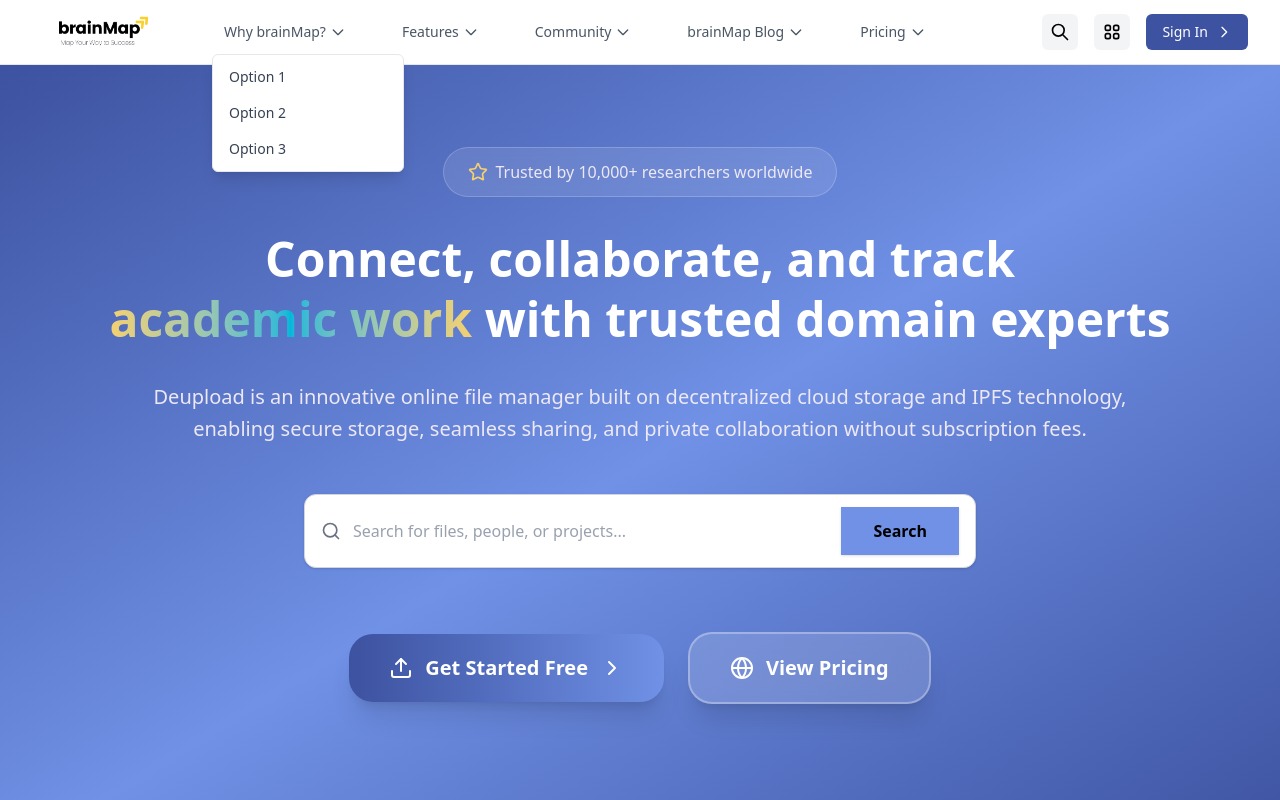
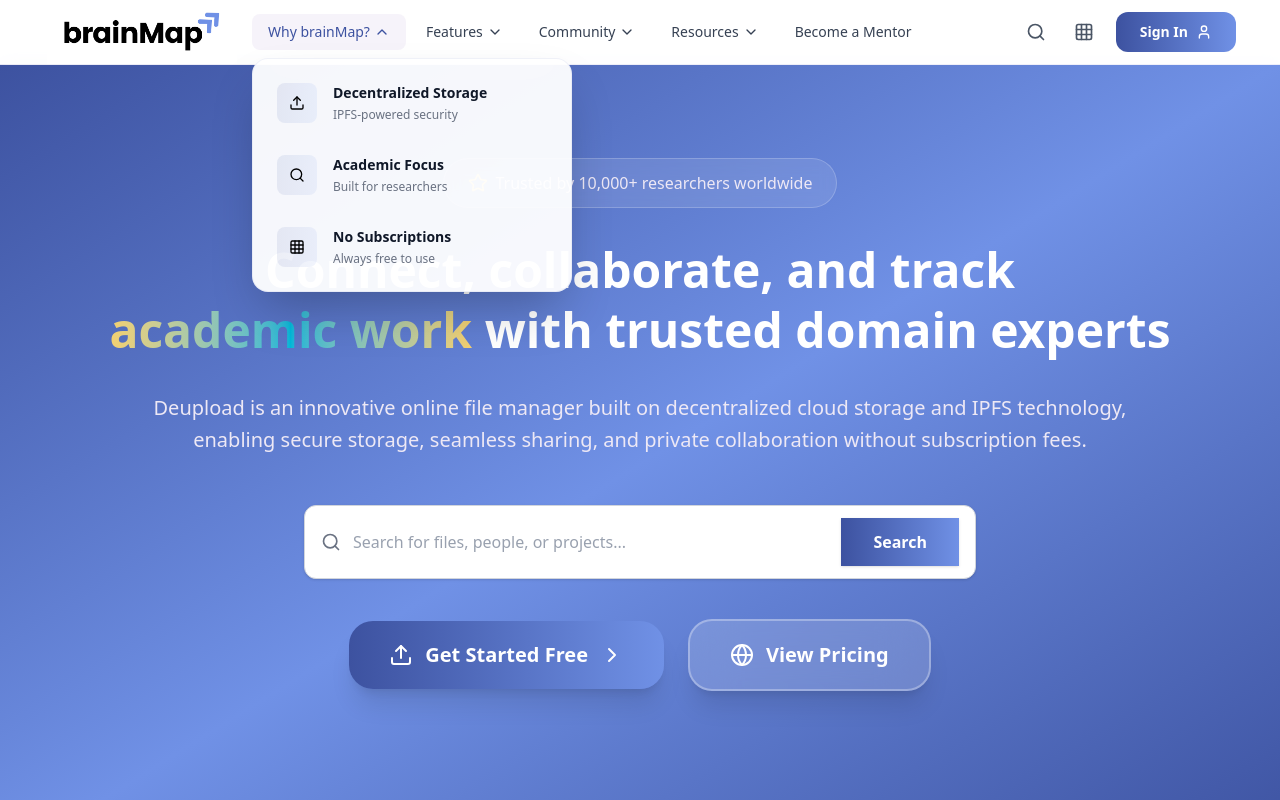
Before and after one commit to sachithdh/brainMap-Frontend, a Next.js app: page / in a window 1280 px wide. Both pictures are taken after a click on the button "Why brainMap?". Shown: the top 800 px of the page. Built offline with nearby package versions, Linux system fonts and the light colour scheme.

Commit message:
Update Navigation bar, search button and log color

```diff
--- a/src/components/DeuploadLanding.tsx
+++ b/src/components/DeuploadLanding.tsx
@@ -48,11 +48,6 @@
           </div>
 
           {/* Enhanced Search Bar */}
-          <div className="mb-16">
-            <form onSubmit={handleSearch} className="max-w-3xl mx-auto">
-              <div className="relative group">
-
-
                  <div className="mb-10">
                     <form onSubmit={handleSearch} className="max-w-2xl mx-auto">
                       <div className="flex items-center border border-gray-300 rounded-xl bg-white px-4 py-3 shadow-sm">
@@ -76,8 +71,8 @@
                         <CustomButton
                           text="Search"
                           type = 'submit'
-                          backgroundColor="bg-secondary"
-                          textColor="text-blck"
+                          backgroundColor="bg-gradient-to-r from-primary to-secondary"
+                          textColor="text-white"
                           hoverBackgroundColor="hover:bg-value1 hover:text-black"
                           onClick={() => handleClick('Get Started')}
                         />
@@ -85,9 +80,7 @@
                     </form>
                   </div>
 
-              </div>
-            </form>
-          </div>
+
 
 
 
--- a/src/components/NavBar.tsx
+++ b/src/components/NavBar.tsx
@@ -1,159 +1,272 @@
 'use client';
 
-import React, { useState } from 'react';
+import React, { useState, useEffect } from 'react';
 import Link from 'next/link';
+import { Upload, Search, Grid3X3, User, ChevronDown, Menu, X, Bell, Settings } from 'lucide-react';
 
 interface NavItem {
   label: string;
   href: string;
   hasDropdown?: boolean;
+  dropdownItems?: Array<{
+    label: string;
+    href: string;
+    description?: string;
+    icon?: React.ReactNode;
+  }>;
 }
-
-// SVG Icons as components
-const ChevronDownIcon = () => (
-  <svg className="ml-1 h-4 w-4" fill="none" stroke="currentColor" viewBox="0 0 24 24">
-    <path strokeLinecap="round" strokeLinejoin="round" strokeWidth={2} d="M19 9l-7 7-7-7" />
-  </svg>
-);
-
-const SearchIcon = () => (
-  <svg className="h-5 w-5" fill="none" stroke="currentColor" viewBox="0 0 24 24">
-    <path strokeLinecap="round" strokeLinejoin="round" strokeWidth={2} d="M21 21l-6-6m2-5a7 7 0 11-14 0 7 7 0 0114 0z" />
-  </svg>
-);
-
-const GridIcon = () => (
-  <svg className="h-5 w-5" fill="none" stroke="currentColor" viewBox="0 0 24 24">
-    <path strokeLinecap="round" strokeLinejoin="round" strokeWidth={2} d="M4 6a2 2 0 012-2h2a2 2 0 012 2v2a2 2 0 01-2 2H6a2 2 0 01-2-2V6zM14 6a2 2 0 012-2h2a2 2 0 012 2v2a2 2 0 01-2 2h-2a2 2 0 01-2-2V6zM4 16a2 2 0 012-2h2a2 2 0 012 2v2a2 2 0 01-2 2H6a2 2 0 01-2-2v-2zM14 16a2 2 0 012-2h2a2 2 0 012 2v2a2 2 0 01-2 2h-2a2 2 0 01-2-2v-2z" />
-  </svg>
-);
-
-const UserIcon = () => (
-  <svg
-  className="ml-2 h-4 w-4"
-  fill="none"
-  stroke="currentColor"
-  strokeWidth={2}
-  viewBox="0 0 24 24"
-  xmlns="http://www.w3.org/2000/svg"
->
-  <path strokeLinecap="round" strokeLinejoin="round" d="M9 5l7 7-7 7" />
-</svg>
-
-
-);
 
 const Navbar: React.FC = () => {
   const [activeDropdown, setActiveDropdown] = useState<string | null>(null);
+  const [isMobileMenuOpen, setIsMobileMenuOpen] = useState(false);
+  const [isScrolled, setIsScrolled] = useState(false);
+
+  // Handle scroll effect
+  useEffect(() => {
+    const handleScroll = () => {
+      setIsScrolled(window.scrollY > 20);
+    };
+    window.addEventListener('scroll', handleScroll);
+    return () => window.removeEventListener('scroll', handleScroll);
+  }, []);
 
   const navItems: NavItem[] = [
-    { label: 'Why brainMap?', href: '/why-brainmap', hasDropdown: true },
-    { label: 'Features', href: '/features', hasDropdown: true },
-    { label: 'Community', href: '/community', hasDropdown: true },
-    { label: 'brainMap Blog', href: '/blog', hasDropdown: true },
-    { label: 'Pricing', href: '/pricing', hasDropdown: true },
+    {
+      label: 'Why brainMap?',
+      href: '/why-brainMap',
+      hasDropdown: true,
+      dropdownItems: [
+        { label: 'Decentralized Storage', href: '/features/decentralized', description: 'IPFS-powered security', icon: <Upload className="w-4 h-4" /> },
+        { label: 'Academic Focus', href: '/features/academic', description: 'Built for researchers', icon: <Search className="w-4 h-4" /> },
+        { label: 'No Subscriptions', href: '/features/free', description: 'Always free to use', icon: <Grid3X3 className="w-4 h-4" /> },
+      ]
+    },
+    {
+      label: 'Features',
+      href: '/features',
+      hasDropdown: true,
+      dropdownItems: [
+        { label: 'File Management', href: '/features/files', description: 'Organize and share files', icon: <Upload className="w-4 h-4" /> },
+        { label: 'Collaboration', href: '/features/collaboration', description: 'Work with experts', icon: <User className="w-4 h-4" /> },
+        { label: 'Privacy Controls', href: '/features/privacy', description: 'Your data, your rules', icon: <Settings className="w-4 h-4" /> },
+      ]
+    },
+    {
+      label: 'Community',
+      href: '/community',
+      hasDropdown: true,
+      dropdownItems: [
+        { label: 'Research Network', href: '/community/network', description: 'Connect with researchers', icon: <User className="w-4 h-4" /> },
+        { label: 'Discussion Forums', href: '/community/forums', description: 'Join conversations', icon: <Bell className="w-4 h-4" /> },
+        { label: 'Success Stories', href: '/community/stories', description: 'See how others use Deupload', icon: <Search className="w-4 h-4" /> },
+      ]
+    },
+    {
+      label: 'Resources',
+      href: '/resources',
+      hasDropdown: true,
+      dropdownItems: [
+        { label: 'Documentation', href: '/docs', description: 'Learn how to use Deupload', icon: <Settings className="w-4 h-4" /> },
+        { label: 'API Reference', href: '/api', description: 'Integrate with your tools', icon: <Grid3X3 className="w-4 h-4" /> },
+        { label: 'Blog', href: '/blog', description: 'Latest updates and insights', icon: <Bell className="w-4 h-4" /> },
+      ]
+    },
+    { label: 'Become a Mentor', href: '/becomementor' },
   ];
 
   const handleDropdownToggle = (label: string) => {
     setActiveDropdown(activeDropdown === label ? null : label);
   };
 
+  const toggleMobileMenu = () => {
+    setIsMobileMenuOpen(!isMobileMenuOpen);
+  };
+
   return (
-    <header className="bg-white border-b border-gray-200 z-10">
-      <nav className="w-full mx-auto px-4 sm:px-6 lg:px-8 flex items-center justify-between ">
-        <div className="flex items-center h-16 ">
+    <>
+      <header className={`fixed top-0 left-0 right-0 z-50 transition-all duration-300 ${
+        isScrolled
+          ? 'bg-white/95 backdrop-blur-xl border-b border-value2/20 shadow-lg'
+          : 'bg-white/80 backdrop-blur-sm border-b border-value3/30'
+      }`}>
+        <nav className="max-w-7xl mx-auto px-4 sm:px-6 lg:px-8">
+          <div className="flex items-center justify-between h-16">
+          <div className='flex'>
             {/* Logo */}
-          <div className=" w-35 h-16  flex items-center justify-center">
-            <Link href="/" className="flex items-center flex-col">
-
-              <img src="/image/BrainMap.png" alt="brainMap.logo" className="w-full h-full" />
+            <div className="flex items-center">
+              <Link href="/" className="flex items-center space-x-3 group">
+                <div className="w-55 h-16 flex items-center justify-center">
+                  <img
+                  src="/image/BrainMap.png"
+                  alt="BrainMap Logo"
+                  className="w-55 h-16 object-contain"
+                  style={{ background: 'transparent' }}
+                  />
+                </div>
 
               </Link>
             </div>
 
-          {/* Navigation Links */}
-          <div className="hidden md:block">
-            <div className="ml-10 flex items-baseline space-x-8">
+            {/* Desktop Navigation */}
+            <div className="hidden lg:flex items-center space-x-1">
               {navItems.map((item) => (
-                <div key={item.label} className="relative">
+                <div key={item.label} className="relative group">
                   <button
                     onClick={() => item.hasDropdown && handleDropdownToggle(item.label)}
-                    className="flex items-center text-gray-600 hover:text-gray-900 px-3 py-2 text-sm font-medium transition-colors duration-200"
+                    className={`flex items-center px-4 py-2 text-sm font-medium rounded-lg transition-all duration-200
+
+                      ${item.label === 'Become a Mentor' ? 'font-bold' : ''}
+
+                      ${
+                      activeDropdown === item.label
+                        ? 'text-primary bg-value3/50'
+                        : 'text-gray-700 hover:text-primary hover:bg-value3/30'
+                    } `}
                   >
                     {item.label}
                     {item.hasDropdown && (
-                      <ChevronDownIcon />
+                      <ChevronDown className={`ml-1 h-4 w-4 transition-transform duration-200 ${
+                        activeDropdown === item.label ? 'rotate-180' : ''
+                      }`} />
                     )}
                   </button>
 
-                  {/* Dropdown Menu */}
+                  {/* Enhanced Dropdown Menu */}
                   {item.hasDropdown && activeDropdown === item.label && (
-                    <div className="absolute top-full left-0 mt-1 w-48 bg-white rounded-md shadow-lg border border-gray-200 z-50">
-                      <div className="py-1">
+                    <div className="absolute top-full left-0 mt-2 w-80 bg-white/95 backdrop-blur-xl rounded-2xl shadow-2xl border border-value2/20 z-50 overflow-hidden">
+                      <div className="p-2">
+                        {item.dropdownItems?.map((dropdownItem, index) => (
                           <Link
-                          href={`${item.href}/option1`}
-                          className="block px-4 py-2 text-sm text-gray-700 hover:bg-gray-50"
+                            key={index}
+                            href={dropdownItem.href}
+                            className="flex items-start p-4 rounded-xl hover:bg-value3/30 transition-all duration-200 group"
+                            onClick={() => setActiveDropdown(null)}
                           >
-                          Option 1
+                            <div className="flex-shrink-0 w-10 h-10 bg-gradient-to-r from-primary/10 to-secondary/10 rounded-lg flex items-center justify-center group-hover:from-primary/20 group-hover:to-secondary/20 transition-all duration-200">
+                              {dropdownItem.icon}
+                            </div>
+                            <div className="ml-4">
+                              <div className="text-sm font-semibold text-gray-900 group-hover:text-primary transition-colors duration-200">
+                                {dropdownItem.label}
+                              </div>
+                              {dropdownItem.description && (
+                                <div className="text-xs text-gray-500 mt-1">
+                                  {dropdownItem.description}
+                                </div>
+                              )}
+                            </div>
                           </Link>
-                        <Link
-                          href={`${item.href}/option2`}
-                          className="block px-4 py-2 text-sm text-gray-700 hover:bg-gray-50"
-                        >
-                          Option 2
-                        </Link>
-                        <Link
-                          href={`${item.href}/option3`}
-                          className="block px-4 py-2 text-sm text-gray-700 hover:bg-gray-50"
-                        >
-                          Option 3
-                        </Link>
+                        ))}
                       </div>
                     </div>
                   )}
                 </div>
               ))}
             </div>
+
+
             </div>
 
+            {/* Right side actions */}
+            <div className="flex items-center space-x-3">
 
+              {/* Desktop Icons */}
+              <div className="hidden md:flex items-center space-x-2">
+                <button className="p-2.5 text-gray-600 hover:text-primary hover:bg-value3/30 rounded-xl transition-all duration-200 group">
+                  <Search className="h-5 w-5 group-hover:scale-110 transition-transform duration-200" />
+                </button>
 
-          {/* Mobile menu button */}
-          <div className="md:hidden">
-            <button
-              type="button"
-              className="text-gray-400 hover:text-gray-600 transition-colors duration-200"
-            >
-              <span className="sr-only">Open main menu</span>
-              <GridIcon />
+                <button className="p-2.5 text-gray-600 hover:text-primary hover:bg-value3/30 rounded-xl transition-all duration-200 group">
+                  <Grid3X3 className="h-5 w-5 group-hover:scale-110 transition-transform duration-200" />
                 </button>
               </div>
-        </div>
-
-        {/* Right side icons and sign in */}
-          <div className="hidden md:flex items-center space-x-4">
-            {/* Search Icon */}
-            <button className="text-black hover:text-gray-600 bg-gray-100 p-2 rounded-md transition-colors duration-200">
-              <SearchIcon />
-            </button>
-
-            {/* Grid Icon */}
-            <button className="text-black hover:text-gray-600 bg-gray-100 p-2 rounded-md transition-colors duration-200">
-              <GridIcon />
-            </button>
 
               {/* Sign In Button */}
               <Link
                 href="/signin"
-              className="flex items-center bg-primary text-white px-4 py-2 rounded-md text-sm font-medium hover:bg-blue-700 transition-colors duration-200"
+                className="hidden sm:flex items-center bg-gradient-to-r from-primary to-secondary hover:from-secondary hover:to-primary text-white px-6 py-2.5 rounded-xl text-sm font-semibold transition-all duration-300 transform hover:scale-105 hover:shadow-lg"
               >
                 Sign In
-              <UserIcon />
+                <User className="ml-2 h-4 w-4" />
+              </Link>
+
+              {/* Mobile menu button */}
+              <button
+                onClick={toggleMobileMenu}
+                className="lg:hidden p-2 text-gray-600 hover:text-primary hover:bg-value3/30 rounded-lg transition-all duration-200"
+              >
+                {isMobileMenuOpen ? <X className="h-6 w-6" /> : <Menu className="h-6 w-6" />}
+              </button>
+            </div>
+          </div>
+        </nav>
+
+        {/* Mobile Menu */}
+        {isMobileMenuOpen && (
+          <div className="lg:hidden bg-white/95 backdrop-blur-xl border-t border-value2/20">
+            <div className="px-4 py-6 space-y-2">
+              {navItems.map((item) => (
+                <div key={item.label}>
+                  <button
+                    onClick={() => item.hasDropdown && handleDropdownToggle(item.label)}
+                    className="flex items-center justify-between w-full px-4 py-3 text-left text-gray-700 hover:text-primary hover:bg-value3/30 rounded-xl transition-all duration-200"
+                  >
+                    <span className="font-medium">{item.label}</span>
+                    {item.hasDropdown && (
+                      <ChevronDown className={`h-4 w-4 transition-transform duration-200 ${
+                        activeDropdown === item.label ? 'rotate-180' : ''
+                      }`} />
+                    )}
+                  </button>
+
+                  {/* Mobile Dropdown */}
+                  {item.hasDropdown && activeDropdown === item.label && (
+                    <div className="ml-4 mt-2 space-y-1">
+                      {item.dropdownItems?.map((dropdownItem, index) => (
+                        <Link
+                          key={index}
+                          href={dropdownItem.href}
+                          className="flex items-center p-3 text-sm text-gray-600 hover:text-primary hover:bg-value3/20 rounded-lg transition-all duration-200"
+                          onClick={() => {
+                            setActiveDropdown(null);
+                            setIsMobileMenuOpen(false);
+                          }}
+                        >
+                          <div className="w-8 h-8 bg-gradient-to-r from-primary/10 to-secondary/10 rounded-lg flex items-center justify-center mr-3">
+                            {dropdownItem.icon}
+                          </div>
+                          <div>
+                            <div className="font-medium">{dropdownItem.label}</div>
+                            {dropdownItem.description && (
+                              <div className="text-xs text-gray-500">{dropdownItem.description}</div>
+                            )}
+                          </div>
+                        </Link>
+                      ))}
+                    </div>
+                  )}
+                </div>
+              ))}
+
+              {/* Mobile Sign In */}
+              <div className="pt-4 border-t border-value2/20">
+                <Link
+                  href="/signin"
+                  className="flex items-center justify-center bg-gradient-to-r from-primary to-secondary text-white px-6 py-3 rounded-xl font-semibold transition-all duration-300"
+                  onClick={() => setIsMobileMenuOpen(false)}
+                >
+                  Sign In
+                  <User className="ml-2 h-4 w-4" />
                 </Link>
               </div>
+            </div>
+          </div>
+        )}
+      </header>
 
-      </nav>
-    </header>
+      {/* Spacer to prevent content from hiding behind fixed navbar */}
+      <div className="h-16"></div>
+    </>
   );
 };
 
```
Also changed, not shown: public/image/BrainMap-old.png (added), public/image/BrainMap.png. Lines whose indentation alone changed are shown as unchanged.
